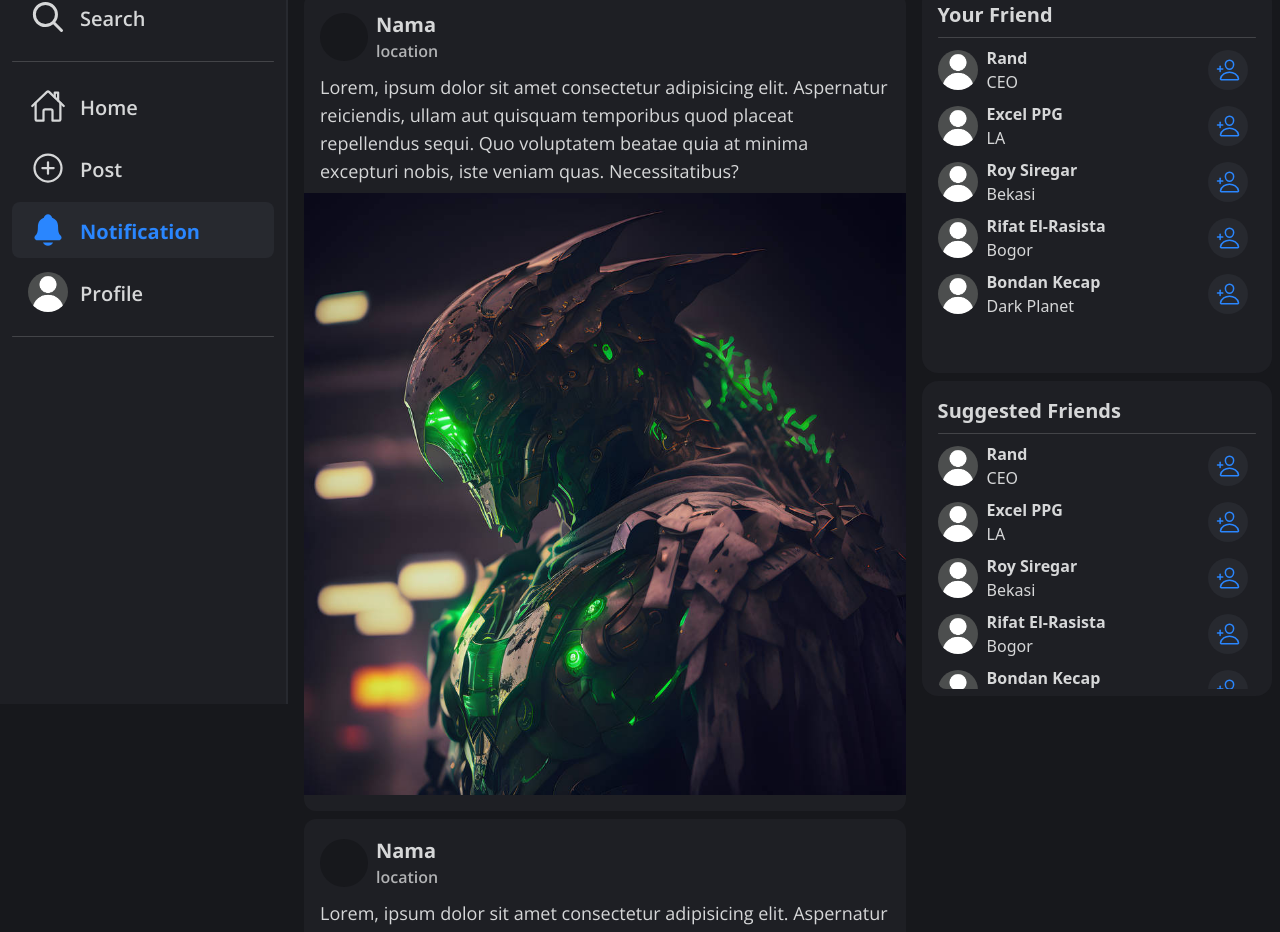
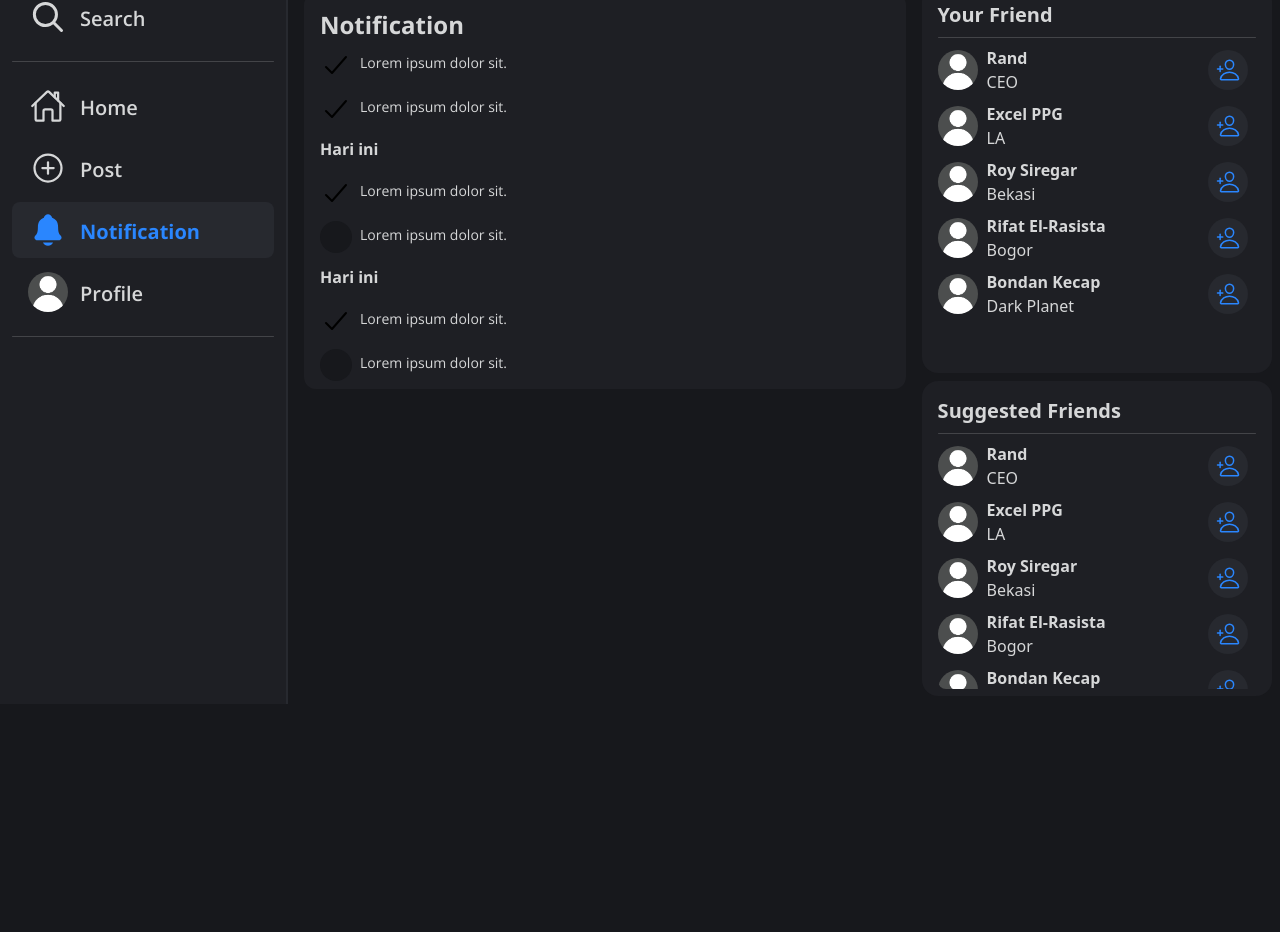
Before and after one commit to muhffikkri/social-media-backup, a React (Vite) app: page /notification in a window 1280 px wide. Shown: the part 96-1028 px from the top of the page. After the commit the page ends 800 px from the top, so only its background shows below. Built offline with nearby package versions, Linux system fonts and the light colour scheme.

Commit message:
Notification Page

```diff
--- a/src/App.jsx
+++ b/src/App.jsx
@@ -7,6 +7,7 @@ import CreateProfile from "./pages/CreateProfile";
 import CreatePost from "./pages/CreatePost";
 import Notification from "./pages/Notification";
 import SearchPage from "./pages/SearchPage";
+import Profile from "./pages/Profile";
 
 import PageTester from "./pages/PageTester";
 
@@ -19,7 +20,7 @@ function App() {
 	return (
 		<>
 			<Routes>
-				<Route path="/" element={<Login handleShowToast={handleShowToast} />} />
+				<Route path="/" element={<Home handleShowToast={handleShowToast} />} />
 				<Route
 					path="/login"
 					element={<Login handleShowToast={handleShowToast} />}
@@ -34,6 +35,7 @@ function App() {
 				/>
 				<Route path="/post" element={<CreatePost />} />
 				<Route path="/home" element={<Home />} />
+				<Route path="/profile" element={<Profile />} />
 				<Route path="/notification" element={<Notification />} />
 				<Route path="/search-page" element={<SearchPage />} />
 				<Route path="*" element={<Error />} />
--- a/src/pages/Notification.jsx
+++ b/src/pages/Notification.jsx
@@ -11,61 +11,68 @@ export default function Notification() {
         <div className="font-open-sans w-full py-2 px-4 mx-auto ">
           {/* Posts container */}
           <div className="w-full h-auto mt-2 " id="postsContainer">
-						<div className="w-full h-auto flex flex-col bg-d-primary rounded-xl mb-2">
-							<div className="flex flex-col p-4 pb-2">
-								<div className="w-full h-14 flex items-center" id="headerPost">
-									<div
-										className="w-12 h-12 rounded-full bg-d-bgc"
-										id="image"
-									></div>
-									<div
-										className="flex flex-col px-2 text-d-text"
-										id="nameAndLocation"
-									>
-										<p className="font-bold text-xl">Nama</p>
-										<p className="font-semibold opacity-80">location</p>
+            <div className="w-full h-auto flex flex-col bg-d-primary rounded-xl mb-2 p-4 pb-2 text-d-text">
+              <div className="text-2xl font-bold">Notification</div>
+
+              {/* Container section */}
+              <div className="w-full flex flex-col mt-2 gap-3">
+                {/* Permintaan Mengikuti */}
+                <div className="flex gap-2 p-1 content-center">
+                  <div className="w-8 flex justify-center content-center">
+                    <img src="./icons/d-checkmark.svg" alt="like" className="cursor-pointer w-full" />
+                  </div>
+                  <div className="py-1 flex text-sm">Lorem ipsum dolor sit.</div>
+                </div>
+
+                <div className="flex gap-2 p-1 content-center">
+                  <div className="w-8 flex justify-center content-center">
+                    <img src="./icons/d-checkmark.svg" alt="like" className="cursor-pointer w-full" />
+                  </div>
+                  <div className="py-1 flex text-sm">Lorem ipsum dolor sit.</div>
                 </div>
               </div>
-								<div className="w-full h-auto pt-2">
-									<p className="text-d-text text-lg text-left">
-										Lorem, ipsum dolor sit amet consectetur adipisicing elit.
-										Aspernatur reiciendis, ullam aut quisquam temporibus quod
-										placeat repellendus sequi. Quo voluptatem beatae quia at
-										minima excepturi nobis, iste veniam quas. Necessitatibus?
-									</p>
+
+				{/* Container Section */}
+              <div className="w-full flex flex-col mt-2 gap-3">
+                <div className="flex gap-2 p-1 content-center">
+                  <div className="py-1 flex text-md font-bold">Hari ini</div>
+                </div>
+
+                <div className="flex gap-2 p-1 content-center">
+                  <div className="w-8 flex justify-center content-center">
+                    <img src="./icons/d-checkmark.svg" alt="like" className="cursor-pointer w-full" />
+                  </div>
+                  <div className="py-1 flex text-sm">Lorem ipsum dolor sit.</div>
+                </div>
+
+                <div className="flex gap-2 p-1 content-center">
+                  <div className="w-8 h-8 flex justify-center content-center">
+                    <div className="w-full h-full rounded-full bg-d-bgc" id="image"></div>
+                  </div>
+                  <div className="py-1 flex text-sm">Lorem ipsum dolor sit.</div>
                 </div>
               </div>
-							<div className="w-full mb-4">
-								<img src="/images/alien.jpg" alt="" />
+
+              <div className="w-full flex flex-col mt-2 gap-3">
+                <div className="flex gap-2 p-1 content-center">
+                  <div className="py-1 flex text-md font-bold">Hari ini</div>
+                </div>
+
+                <div className="flex gap-2 p-1 content-center">
+                  <div className="w-8 flex justify-center content-center">
+                    <img src="./icons/d-checkmark.svg" alt="like" className="cursor-pointer w-full" />
+                  </div>
+                  <div className="py-1 flex text-sm">Lorem ipsum dolor sit.</div>
+                </div>
+
+                <div className="flex gap-2 p-1 content-center">
+                  <div className="w-8 h-8 flex justify-center content-center">
+                    <div className="w-full h-full rounded-full bg-d-bgc" id="image"></div>
+                  </div>
+                  <div className="py-1 flex text-sm">Lorem ipsum dolor sit.</div>
                 </div>
               </div>
-						<div className="w-full h-auto flex flex-col bg-d-primary rounded-xl mb-2">
-							<div className="flex flex-col p-4 pb-2">
-								<div className="w-full h-14 flex items-center" id="headerPost">
-									<div
-										className="w-12 h-12 rounded-full bg-d-bgc"
-										id="image"
-									></div>
-									<div
-										className="flex flex-col px-2 text-d-text"
-										id="nameAndLocation"
-									>
-										<p className="font-bold text-xl">Nama</p>
-										<p className="font-semibold opacity-80">location</p>
-									</div>
-								</div>
-								<div className="w-full h-auto pt-2">
-									<p className="text-d-text text-lg text-left">
-										Lorem, ipsum dolor sit amet consectetur adipisicing elit.
-										Aspernatur reiciendis, ullam aut quisquam temporibus quod
-										placeat repellendus sequi. Quo voluptatem beatae quia at
-										minima excepturi nobis, iste veniam quas. Necessitatibus?
-									</p>
-								</div>
-							</div>
-							<div className="w-full mb-4">
-								<img src="/images/alien.jpg" alt="" />
-							</div>
+
             </div>
           </div>
           {/* End Posts */}
--- /dev/null
+++ b/src/pages/Profile.jsx
@@ -0,0 +1,10 @@
+import Navbar from "../components/Navbar";
+
+export default function Profile() {
+
+    return (
+        <>
+        <Navbar/>
+        </>
+    )
+}
```
Also changed, not shown: public/icons/d-checkmark.svg (added). Lines whose indentation alone changed are shown as unchanged.
